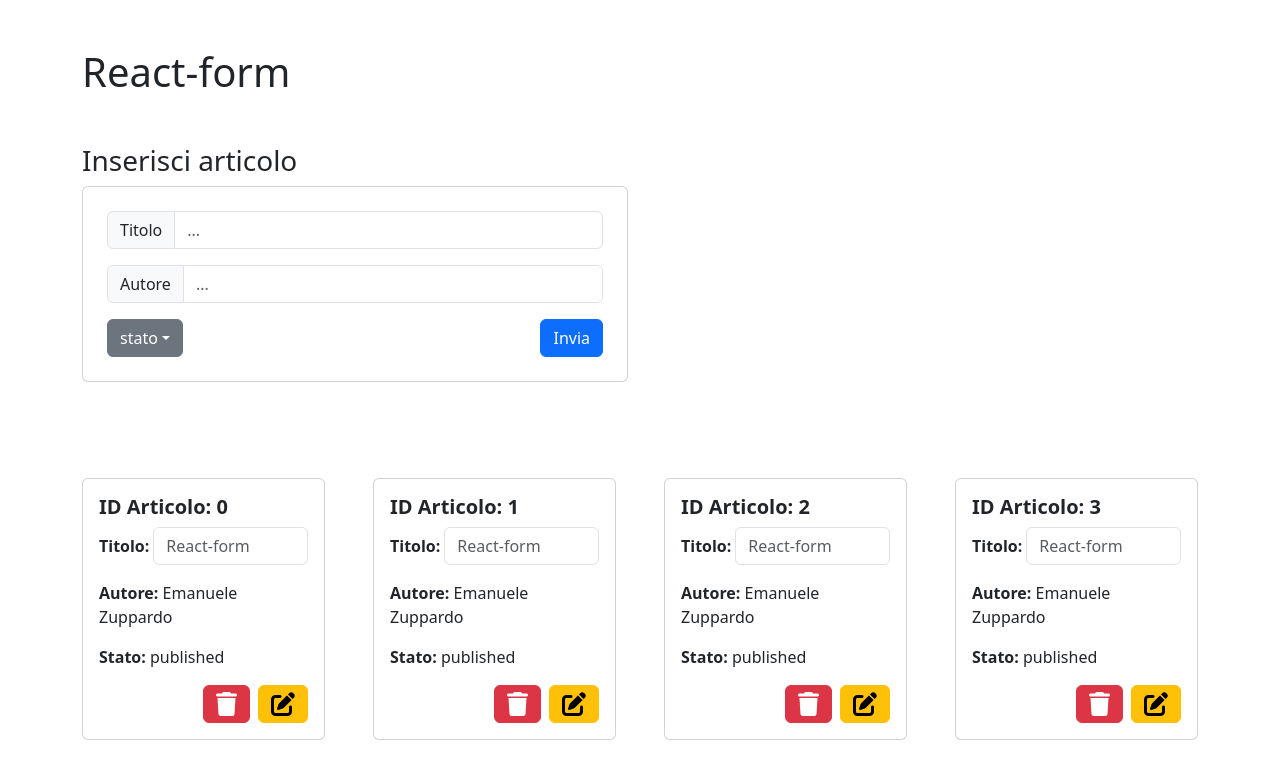
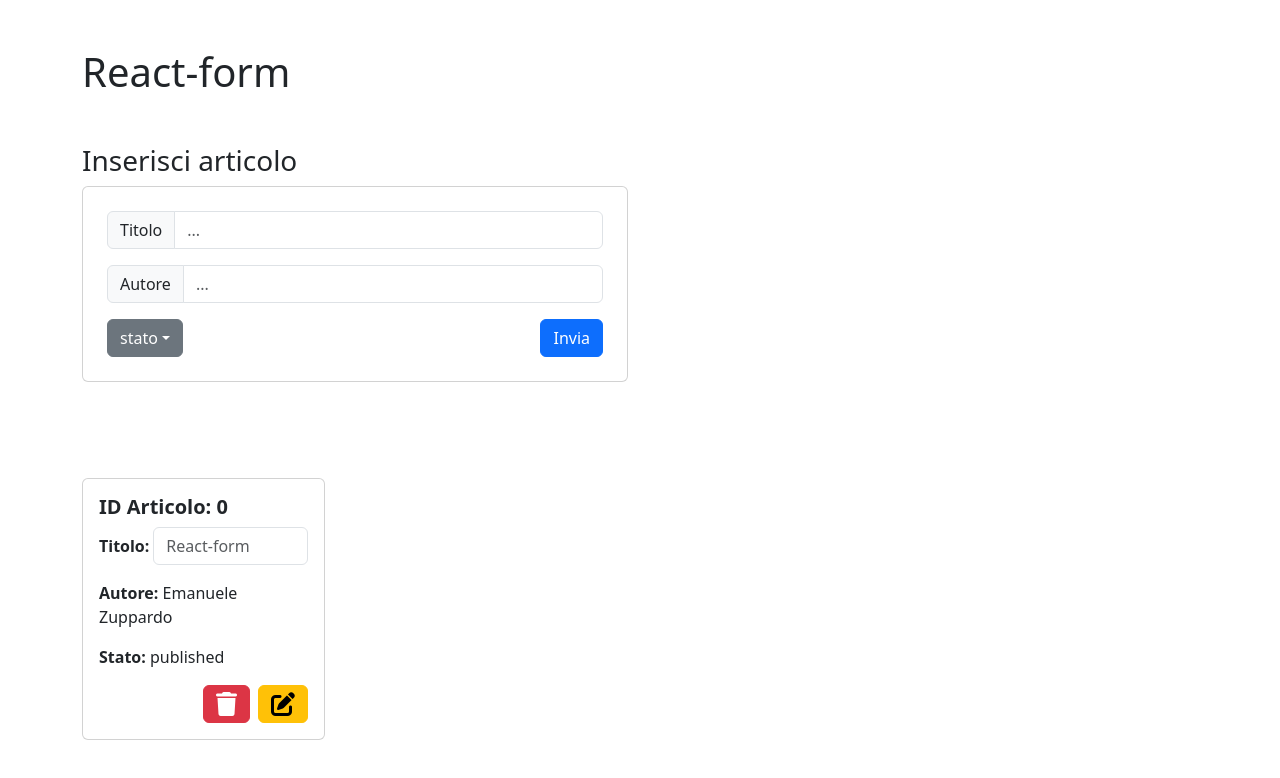
Before and after one commit to emazupp/react-form, a React (Vite) app: page / in a window 1280 px wide. Shown: the top 778 px of the page. Built offline with nearby package versions, Linux system fonts and the light colour scheme; the HTML template or start-up script is replaced by a standard one.

Commit message:
id bug fix

```diff
--- a/src/components/layout/Main.jsx
+++ b/src/components/layout/Main.jsx
@@ -10,12 +10,11 @@ export default function Main() {
   const [editedTitle, setEditedTitle] = useState("");
   const [articles, setArticle] = useState(articoli);
 
-  console.log(articles);
   /* CREATE */
   const handleCreate = (e) => {
     e.preventDefault();
     const newArticle = {
-      id: articoli[articoli.length - 1].id + 1,
+      id: articles[articles.length - 1].id + 1,
       title,
       author,
       status,
@@ -36,7 +35,9 @@ export default function Main() {
     const newArticles = articles;
     newArticles[indexEditArticle].title = editedTitle;
     setArticle(newArticles);
+    alert("Titolo modificato in: " + editedTitle);
     setEditedTitle("");
+    console.log(editedTitle);
   };
 
   return (
--- a/src/data/articoli.jsx
+++ b/src/data/articoli.jsx
@@ -5,22 +5,4 @@ export const articoli = [
     author: "Emanuele Zuppardo",
     status: "published",
   },
-  {
-    id: 1,
-    title: "React-form",
-    author: "Emanuele Zuppardo",
-    status: "published",
-  },
-  {
-    id: 2,
-    title: "React-form",
-    author: "Emanuele Zuppardo",
-    status: "published",
-  },
-  {
-    id: 3,
-    title: "React-form",
-    author: "Emanuele Zuppardo",
-    status: "published",
-  },
 ];
```
